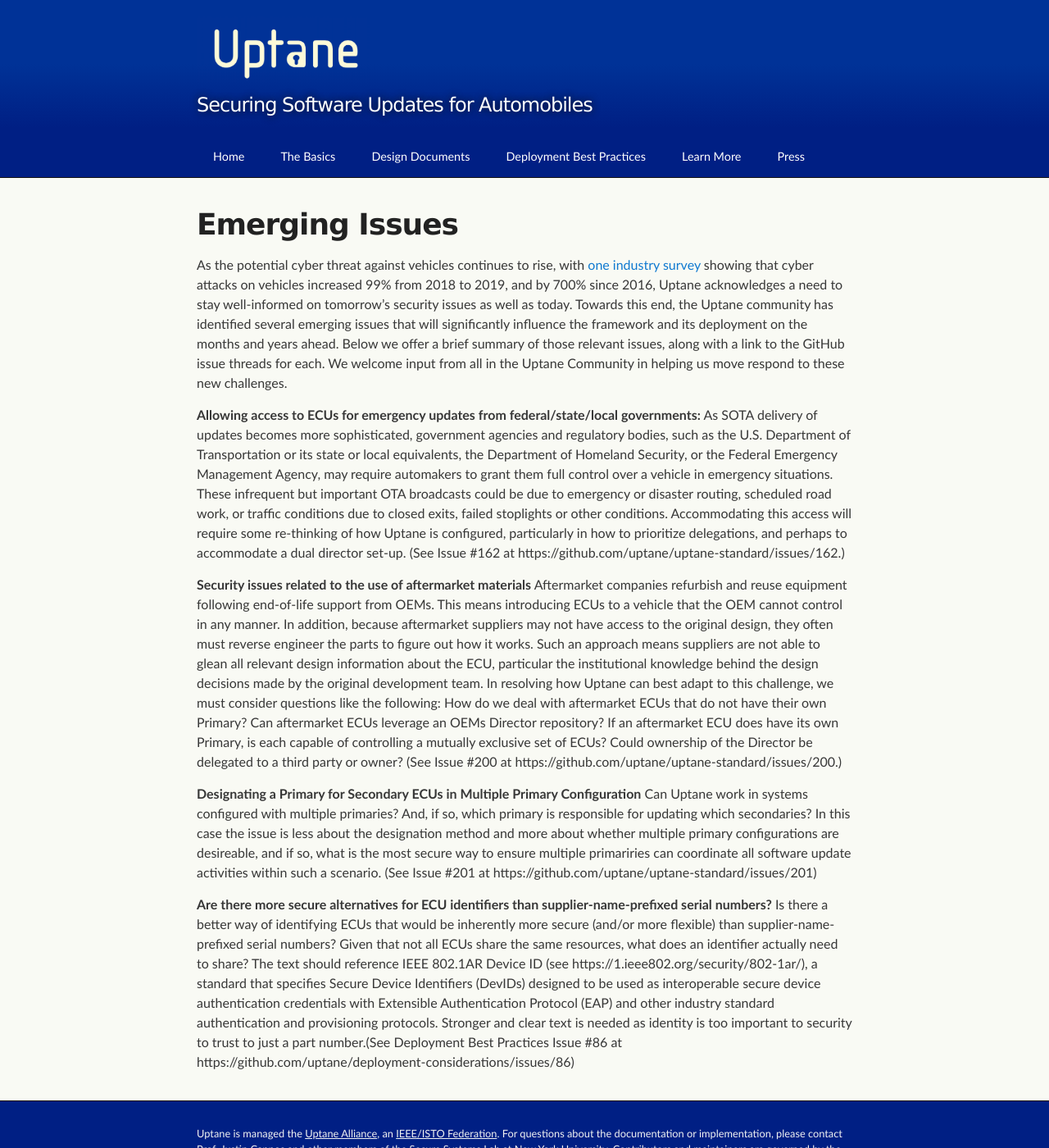
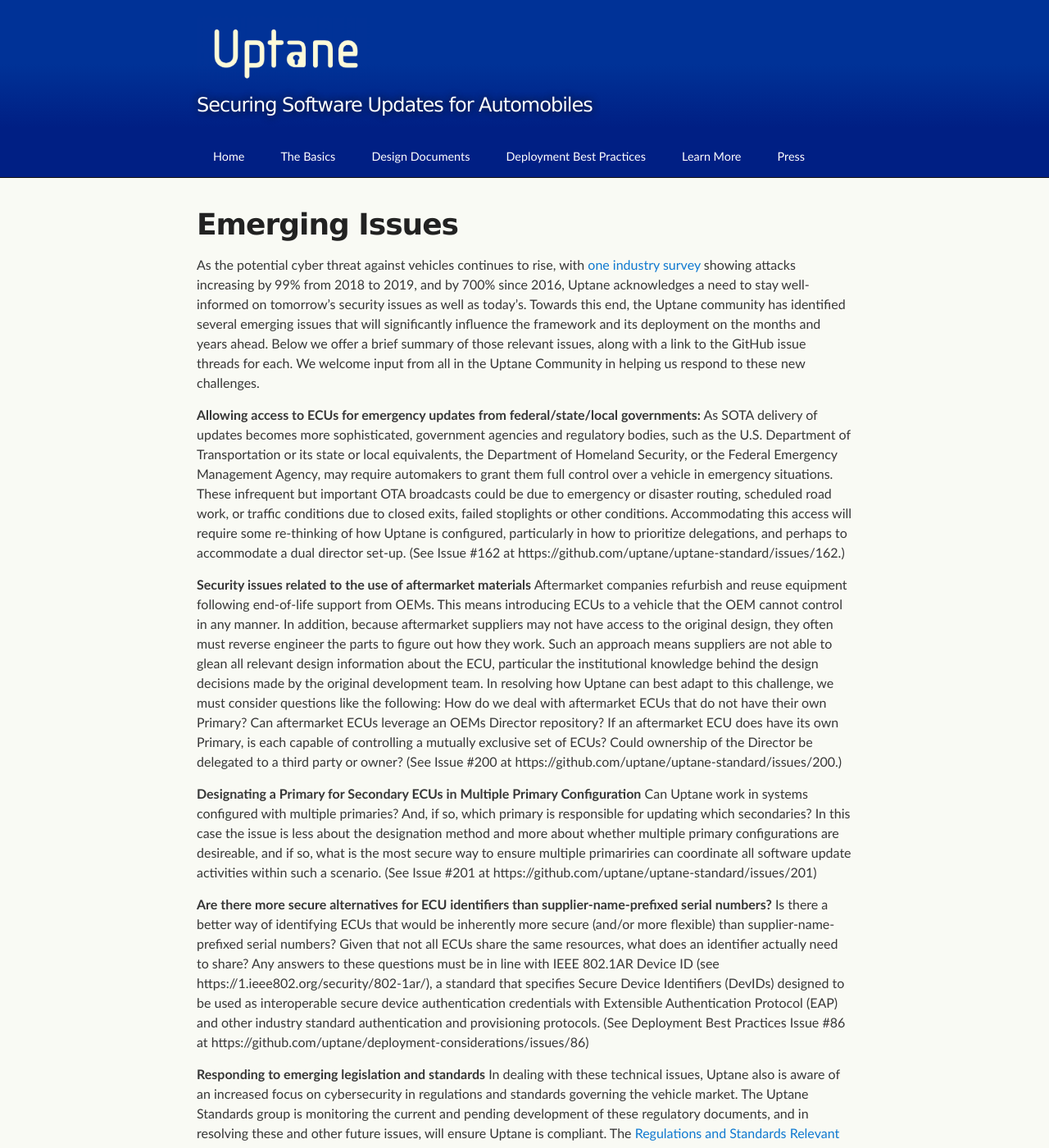
Before and after one commit to uptane/deployment-considerations, a Jekyll site: the page built from emerging_issues.md, in a window 1280 px wide and 1400 px high. Shown: the whole window at 82% size. Built offline with Jekyll 4.4.1, drawn with Linux system fonts in a browser that asks for light colours; our own code applies the rules of GitHub Pages for plain Markdown files; some of the changed text lies outside the part shown.

Commit message:
Adding reference to emerging standards
I realize the reference to the Regulation and Standards page is not pointing to the .html version as per the other reference. We do not yet have an html version, as this was added since the V.1.1.0 html document was created.

```diff
--- a/emerging_issues.md
+++ b/emerging_issues.md
@@ -5,16 +5,19 @@ css_id: emerging_issues
 
 # Emerging Issues
 
-As the potential cyber threat against vehicles continues to rise, with [one industry survey](https://upstream.auto/upstream-security-global-automotive-cybersecurity-report-2020/) showing that cyber attacks on vehicles increased 99% from 2018 to 2019, and by 700% since 2016, Uptane acknowledges a need to stay well-informed on tomorrow's security issues as well as today. Towards this end, the Uptane community has identified several emerging issues that will significantly influence the framework and its deployment on the months and years ahead. Below we offer a brief summary of those relevant issues, along with a link to the GitHub issue threads for each. We welcome input from all in the Uptane Community in helping us move respond to these new challenges.
+As the potential cyber threat against vehicles continues to rise, with [one industry survey](https://upstream.auto/upstream-security-global-automotive-cybersecurity-report-2020/) showing attacks increasing by 99% from 2018 to 2019, and by 700% since 2016, Uptane acknowledges a need to stay well-informed on tomorrow's security issues as well as today's. Towards this end, the Uptane community has identified several emerging issues that will significantly influence the framework and its deployment on the months and years ahead. Below we offer a brief summary of those relevant issues, along with a link to the GitHub issue threads for each. We welcome input from all in the Uptane Community in helping us respond to these new challenges.
 
 **Allowing access to ECUs for emergency updates from federal/state/local governments:** As SOTA delivery of updates becomes more sophisticated, government agencies and regulatory bodies, such as the U.S. Department of Transportation or its state or local equivalents, the Department of Homeland Security, or the Federal Emergency Management Agency,  may require automakers to grant them full control over a vehicle in emergency situations. These infrequent but important OTA broadcasts could be due to emergency or disaster routing, scheduled road work, or traffic conditions due to closed exits, failed stoplights or other conditions.  Accommodating this access will require some re-thinking of how Uptane is configured, particularly in how to prioritize delegations, and perhaps to accommodate a dual director set-up. (See Issue #162 at https://github.com/uptane/uptane-standard/issues/162.)
 
 **Security issues related to the use of aftermarket materials**
-Aftermarket companies refurbish and reuse equipment following end-of-life support from OEMs. This means introducing ECUs to a vehicle that the OEM cannot control in any manner. In addition, because aftermarket suppliers may not have access to the original design, they often must reverse engineer the parts to figure out how it works. Such an approach means suppliers are not able to glean all relevant design information about the ECU, particular the institutional knowledge behind the design decisions made by the original development team. In resolving how Uptane can best adapt to this challenge, we must consider questions like the following: How do we deal with aftermarket ECUs that do not have their own Primary? Can aftermarket ECUs leverage an OEMs Director repository? If an aftermarket ECU does have its own Primary, is each capable of controlling a mutually exclusive set of ECUs? Could ownership of the Director be delegated to a third party or owner? (See Issue #200 at https://github.com/uptane/uptane-standard/issues/200.)
+Aftermarket companies refurbish and reuse equipment following end-of-life support from OEMs. This means introducing ECUs to a vehicle that the OEM cannot control in any manner. In addition, because aftermarket suppliers may not have access to the original design, they often must reverse engineer the parts to figure out how they work. Such an approach means suppliers are not able to glean all relevant design information about the ECU, particular the institutional knowledge behind the design decisions made by the original development team. In resolving how Uptane can best adapt to this challenge, we must consider questions like the following: How do we deal with aftermarket ECUs that do not have their own Primary? Can aftermarket ECUs leverage an OEMs Director repository? If an aftermarket ECU does have its own Primary, is each capable of controlling a mutually exclusive set of ECUs? Could ownership of the Director be delegated to a third party or owner? (See Issue #200 at https://github.com/uptane/uptane-standard/issues/200.)
 
 **Designating a Primary for Secondary ECUs in Multiple Primary Configuration**
 Can Uptane work in systems configured with multiple primaries? And, if so, which primary is responsible for updating which secondaries?
 In this case the issue is less about the designation method and more about whether multiple primary configurations are desireable, and if so, what is the most secure way to ensure multiple primariries can coordinate all software update activities within such a scenario. (See Issue #201 at https://github.com/uptane/uptane-standard/issues/201)
 
 **Are there more secure alternatives for ECU identifiers than supplier-name-prefixed serial numbers?**
-Is there a better way of identifying ECUs that would be inherently more secure (and/or more flexible) than supplier-name-prefixed serial numbers? Given that not all ECUs share the same resources, what does an identifier actually need to share? The text should reference IEEE 802.1AR Device ID (see https://1.ieee802.org/security/802-1ar/), a standard that specifies Secure Device Identifiers (DevIDs) designed to be used as interoperable secure device authentication credentials with Extensible Authentication Protocol (EAP) and other industry standard authentication and provisioning protocols. Stronger and clear text is needed as identity is too important to security to trust to just a part number.(See Deployment Best Practices Issue #86 at https://github.com/uptane/deployment-considerations/issues/86)
+Is there a better way of identifying ECUs that would be inherently more secure (and/or more flexible) than supplier-name-prefixed serial numbers? Given that not all ECUs share the same resources, what does an identifier actually need to share? Any answers to these questions must be in line with IEEE 802.1AR Device ID (see https://1.ieee802.org/security/802-1ar/), a standard that specifies Secure Device Identifiers (DevIDs) designed to be used as interoperable secure device authentication credentials with Extensible Authentication Protocol (EAP) and other industry standard authentication and provisioning protocols. (See Deployment Best Practices Issue #86 at https://github.com/uptane/deployment-considerations/issues/86)
+
+**Responding to emerging legislation and standards**
+In dealing with these technical issues, Uptane also is aware of an increased focus on cybersecurity in regulations and standards governing the vehicle market. The Uptane Standards group is  monitoring the current and pending development of these regulatory documents, and in resolving these and other future issues, will ensure Uptane is compliant. The [Regulations and Standards Relevant to Uptane](https://github.com/uptane/deployment-considerations/blob/master/regulations_and_standards.md) section of this document lists the relevant standards we are currently tracking.
```
